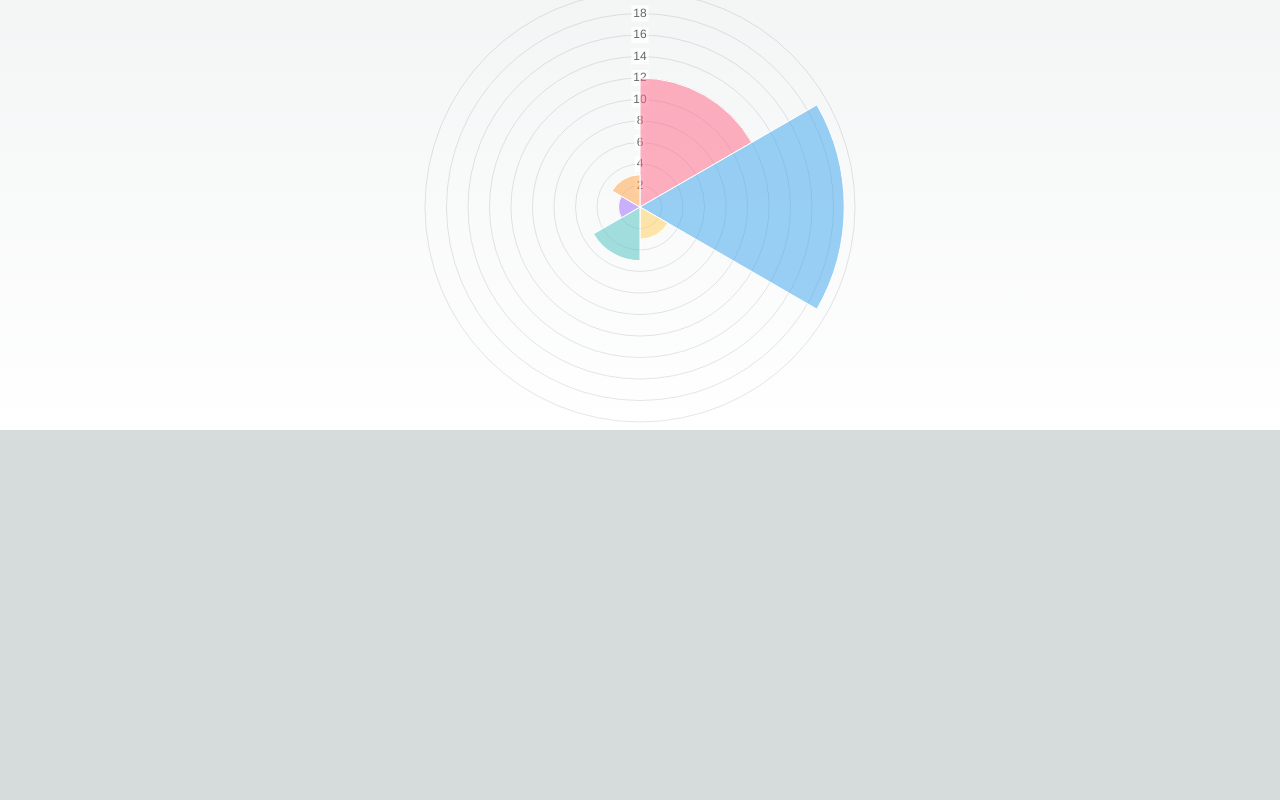
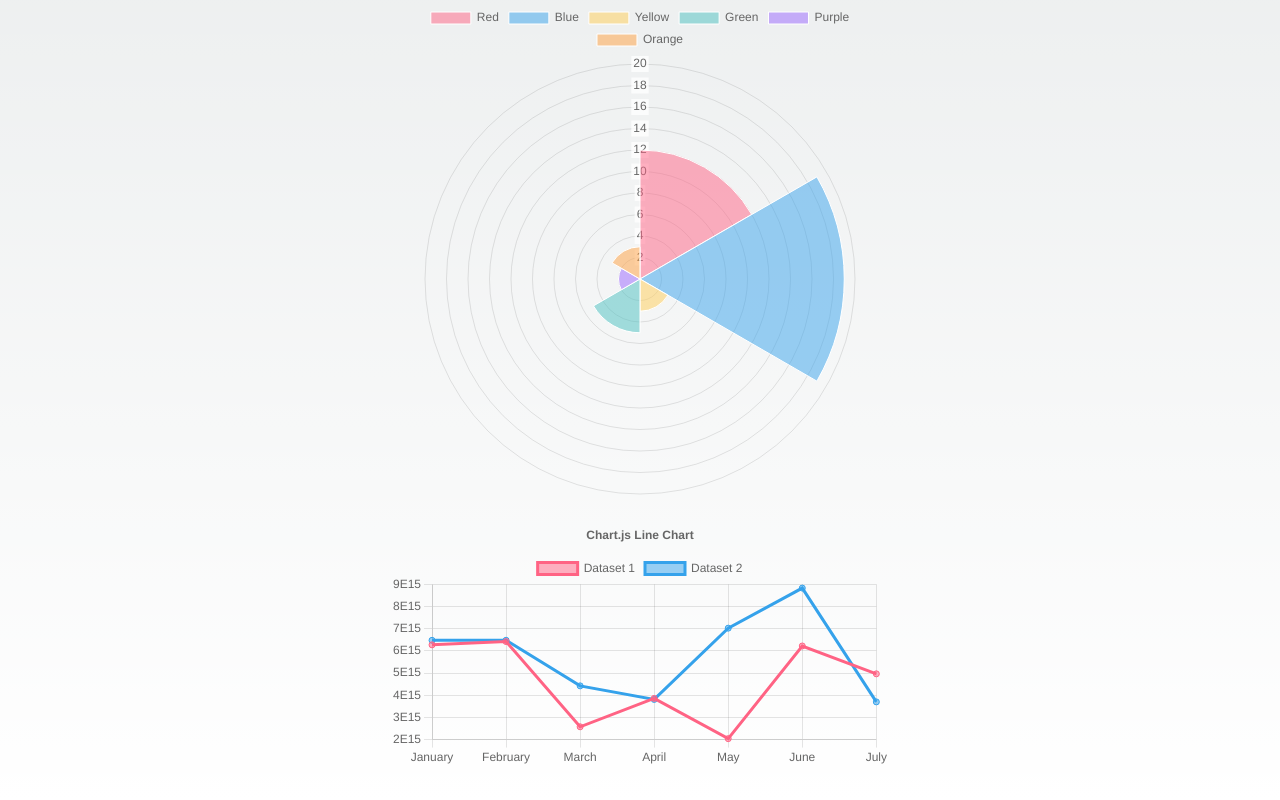
Before and after one commit to booi-dev/shokesu, a Next.js app: page /charts in a window 1280 px wide. Shown: the part 1102-1902 px from the top of the page. Before the commit the page ends 1532 px from the top, so only its background shows below. Built offline with nearby package versions, Linux system fonts and the light colour scheme.

Commit message:
Create simple line chart

```diff
--- a/package.json
+++ b/package.json
@@ -9,6 +9,7 @@
     "lint": "next lint"
   },
   "dependencies": {
+    "@faker-js/faker": "^8.0.2",
     "@types/node": "20.4.9",
     "@types/react": "18.2.19",
     "@types/react-dom": "18.2.7",
--- /dev/null
+++ b/src/app/charts/lineChart.tsx
@@ -0,0 +1,66 @@
+"use client";
+
+import React from "react";
+import {
+  Chart as ChartJS,
+  CategoryScale,
+  LinearScale,
+  PointElement,
+  LineElement,
+  Title,
+  Tooltip,
+  Legend,
+} from "chart.js";
+import { Line } from "react-chartjs-2";
+import { faker } from "@faker-js/faker";
+
+ChartJS.register(
+  CategoryScale,
+  LinearScale,
+  PointElement,
+  LineElement,
+  Title,
+  Tooltip,
+  Legend
+);
+
+export const options = {
+  responsive: true,
+  plugins: {
+    legend: {
+      position: "top" as const,
+    },
+    title: {
+      display: true,
+      text: "Chart.js Line Chart",
+    },
+  },
+};
+
+faker.seed(123);
+
+const labels = ["January", "February", "March", "April", "May", "June", "July"];
+
+faker.seed(123);
+
+export const data = {
+  labels,
+  datasets: [
+    {
+      label: "Dataset 1",
+      data: labels.map(() => faker.number.int()),
+      borderColor: "rgb(255, 99, 132)",
+      backgroundColor: "rgba(255, 99, 132, 0.5)",
+    },
+    {
+      label: "Dataset 2",
+      data: labels.map(() => faker.number.int()),
+      borderColor: "rgb(53, 162, 235)",
+      backgroundColor: "rgba(53, 162, 235, 0.5)",
+    },
+  ],
+};
+
+const SimpleLineChart = () => <Line options={options} data={data} />;
+
+export default SimpleLineChart;
--- a/src/app/charts/page.tsx
+++ b/src/app/charts/page.tsx
@@ -3,13 +3,19 @@ import RechartLineGraph from "./rechartLine";
 import SimplePie from "./pie";
 import SimpleDoughnut from "./doughnut";
 import SimplePolarArea from "./polarAreaChart";
+import SimpleLineChart from "./lineChart";
+
 const Scene = () => {
   return (
     <div>
-      <div className="mx-auto flex aspect-square w-full max-w-[500px] flex-col gap-4">
+      <div className="mx-auto mb-8 flex aspect-square w-full max-w-[500px] flex-col gap-4">
+        <h1 className="m-4 text-center">
+          Made using Chart.js and React chart.js 2
+        </h1>
         <SimplePie />
         <SimpleDoughnut />
         <SimplePolarArea />
+        <SimpleLineChart />
       </div>
     </div>
   );
```
Also changed, not shown: 1 other file (tests, documents, lock files or other folders).
